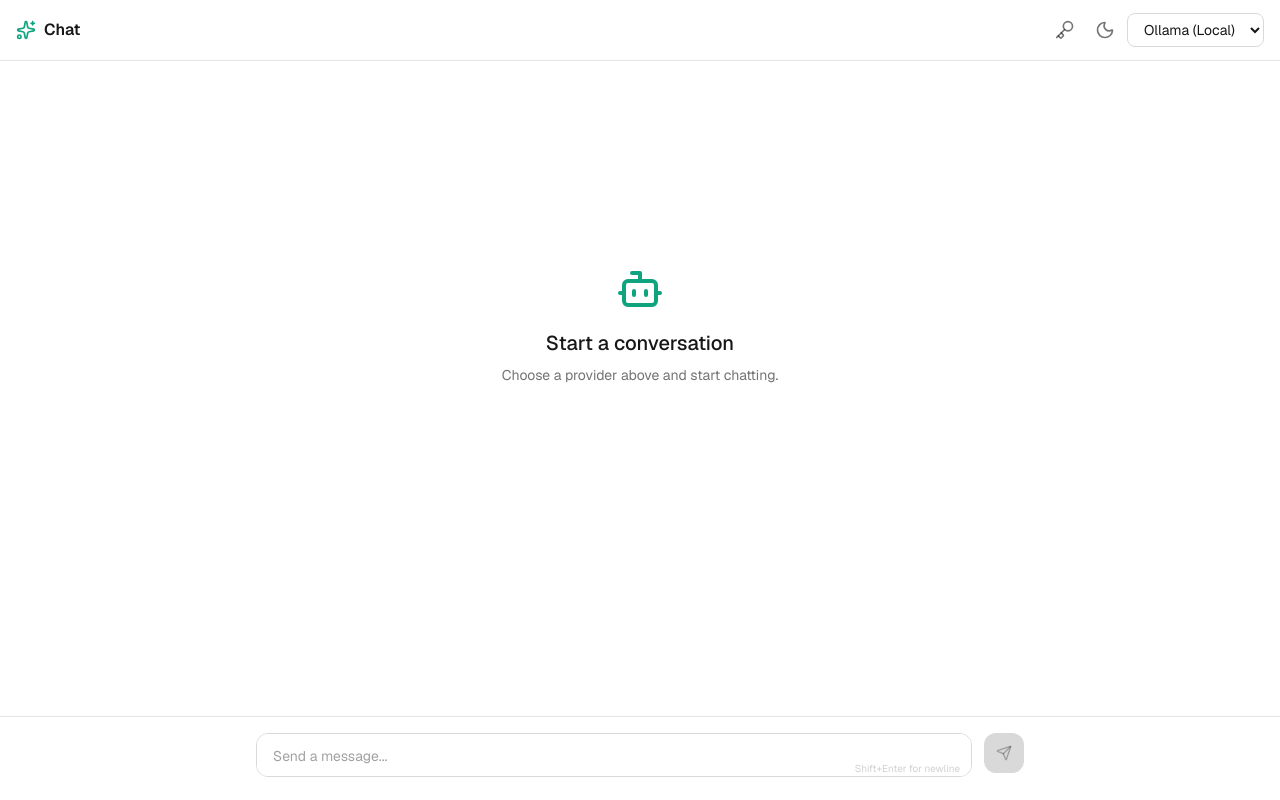
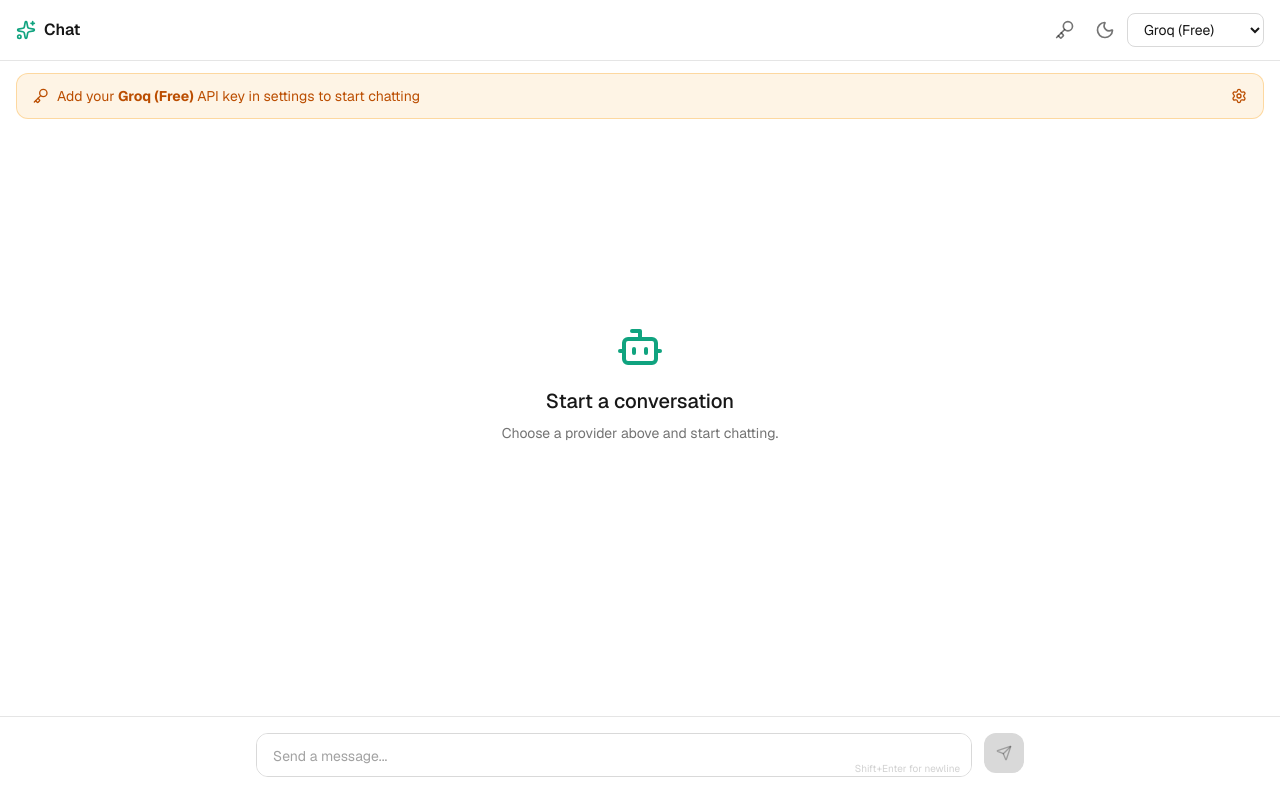
Before and after one commit to shreyashp47/chatgpt-analysis, a Next.js app: page / in a window 1280 px wide. Built offline with nearby package versions, Linux system fonts and the light colour scheme.

Commit message:
Set Groq as default provider

```diff
--- a/src/app/page.tsx
+++ b/src/app/page.tsx
@@ -34,7 +34,7 @@ function hasApiKey(provider: string): boolean {
 
 export default function Home() {
   const [input, setInput] = useState('')
-  const [provider, setProvider] = useState('ollama')
+  const [provider, setProvider] = useState('groq')
   const [error, setError] = useState('')
   const [sidebarOpen, setSidebarOpen] = useState(false)
   const [settingsOpen, setSettingsOpen] = useState(false)
```
